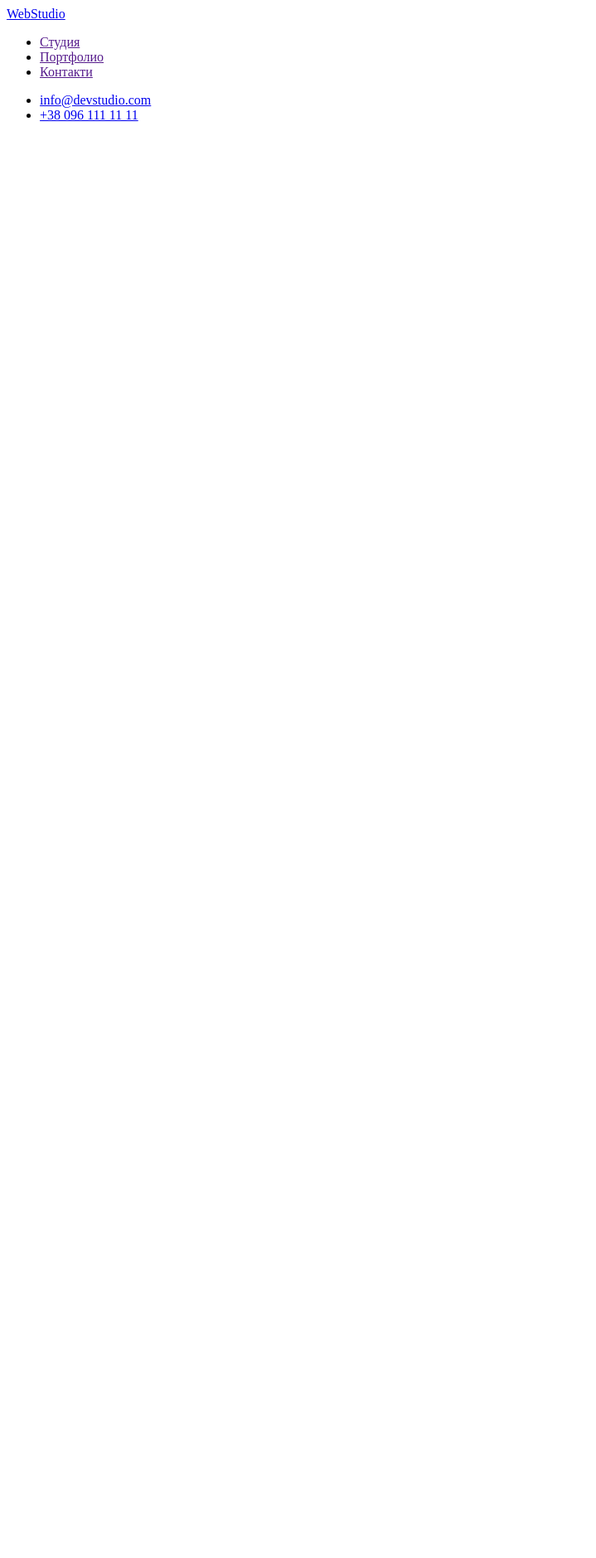
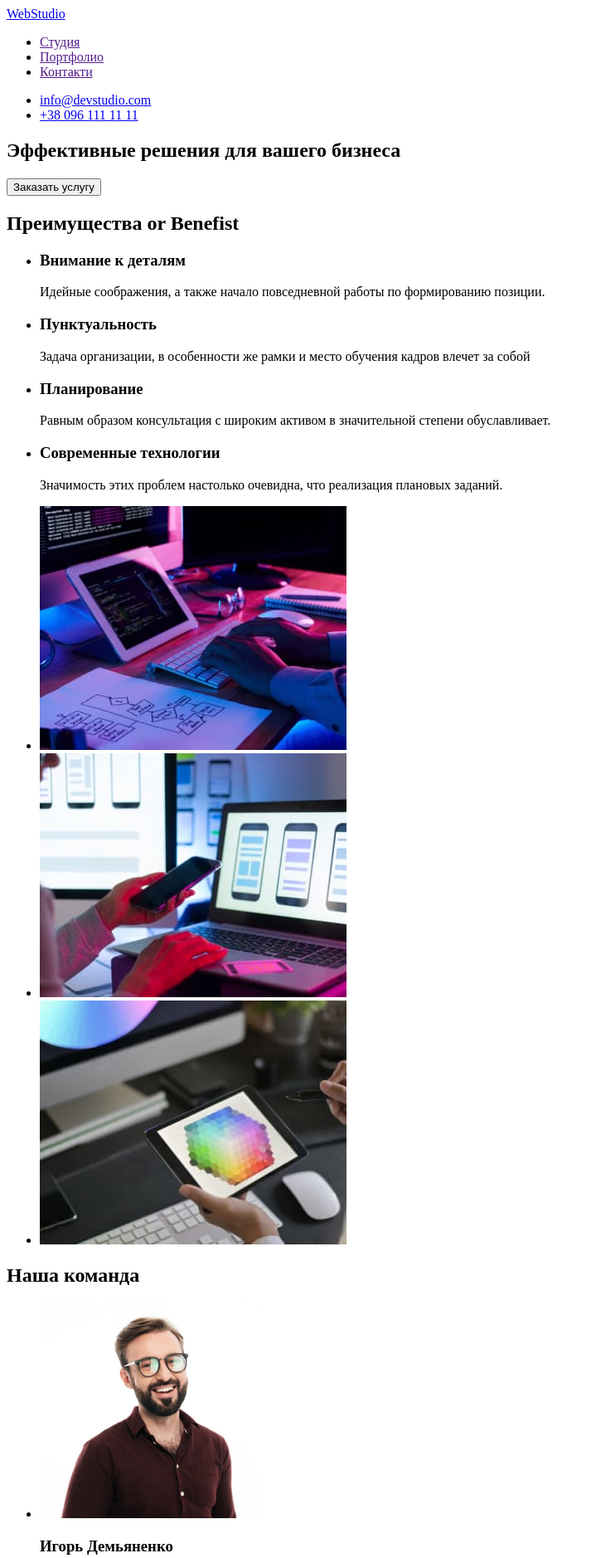
Before and after one commit to byht1/goit-markup-hw-01, a plain HTML site: page index.html in a window 1280 px wide. Shown: the top 1878 px of the page at 83% size, without its empty margins (0-719 px from the left). Before the commit the page ends 800 px from the top, so only its background shows below. Drawn offline with Linux system fonts and the light colour scheme.

Commit message:
Основной контент or main

```diff
--- a/index.html
+++ b/index.html
@@ -7,6 +7,7 @@
     <title>homework one</title>
 </head>
 <body>
+
     <!-- Шапка or header -->
     <header>
         <nav>
@@ -23,5 +24,81 @@
         </ul>
     </header>
 
+    <!-- Основной контент ot main -->
+    <main>
+
+        <!-- Герой or Hero -->
+        <section>
+            <h1>Эффективные решения для вашего бизнеса</h1>
+            <button type="button">Заказать услугу</button>
+        </section>
+
+        <!-- Преимущества or Benefist -->
+        <section>
+            <h2>Преимущества or Benefist</h2>
+            <ul>
+                <li>
+                    <h3>Внимание к деталям</h3>
+                    <p>Идейные соображения, а также начало повседневной работы по формированию позиции.</p>
+                </li>
+                <li>
+                    <h3>Пунктуальность</h3>
+                    <p>Задача организации, в особенности же рамки и место обучения кадров влечет за собой</p>
+                </li>
+                <li>
+                    <h3>Планирование</h3>
+                    <p>Равным образом консультация с широким активом в значительной степени обуславливает.</p>
+                </li>
+                <li>
+                    <h3>Современные технологии</h3>
+                    <p>Значимость этих проблем настолько очевидна, что реализация плановых заданий.</p>
+                </li>
+            </ul>
+        </section>
+
+        <!--Вид деятельность or Activity -->
+        <section>
+            <ul>
+                <li>
+                    <img src="images\box1.jpg" alt="програмування" width="370" height="294">
+                </li>
+                <li>
+                    <img src="images\box2.jpg" alt="розробка мобильних програм" width="370" height="294">
+                </li>
+                <li>
+                    <img src="images\box3.jpg" alt="плитка рольорив" width="370" height="294">
+                </li>
+            </ul>
+        </section>
+
+        <!-- Команда or team -->
+        <section>
+            <h2>Наша команда</h2>
+            <ul>
+                <li>
+                    <img src="images\team\igor.jpg" alt="Игорь Демьяненко" width="270" height="260">
+                    <h3>Игорь Демьяненко</h3>
+                    <p>Product Designer</p>
+                </li>
+                <li>
+                    <img src="images\team\olga.jpg" alt="Ольга Репина" width="270" height="260">
+                    <h3>Ольга Репина</h3>
+                    <p>Frontend Developer</p>
+                </li>
+                <li>
+                    <img src="images\team\nikolay.jpg" alt="Николай Тарасов" width="270" height="260">
+                    <h3>Николай Тарасов</h3>
+                    <p>Marketing</p>
+                </li>
+                <li>
+                    <img src="images\team\mihail.jpg" alt="Михаил Ермаков" width="270" height="260">
+                    <h3>Михаил Ермаков</h3>
+                    <p>UI Designer</p>
+                </li>
+            </ul>
+        </section>
+
+    </main>
+
 </body>
 </html>
```
Also changed, not shown: images/box1.jpg (added), images/box2.jpg (added), images/box3.jpg (added), images/team/igor.jpg (added), images/team/mihail.jpg (added), images/team/nikolay.jpg (added), images/team/olga.jpg (added).
